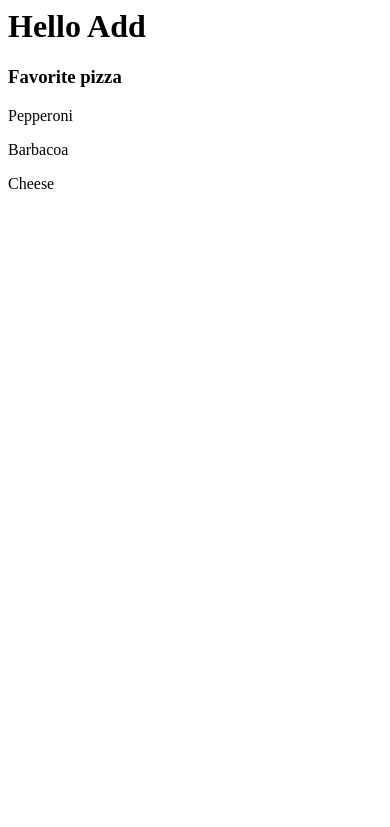
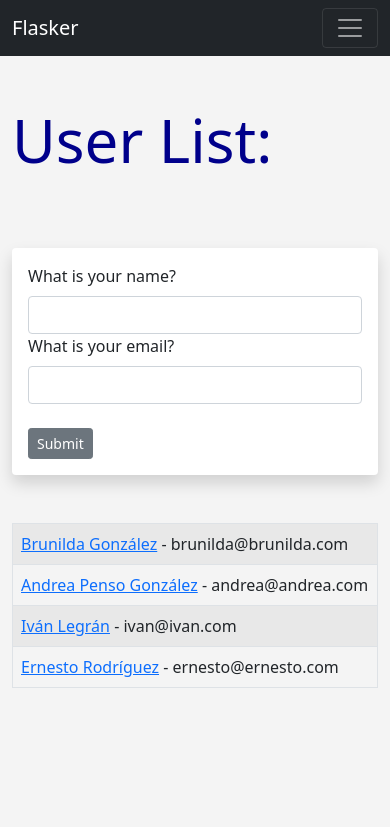
Before and after one commit to ivanlegranbizarro/flasker, a Flask app: page /user/add in a window 390 px wide. Shown: the top 827 px of the page. Run offline with Flask 2, Linux system fonts and the light colour scheme; data comes from the database, SQL or seed files in the repository; both versions use the stored data as it was after the commit.

Commit message:
Add User Page and Update User Page

```diff
--- a/app.py
+++ b/app.py
@@ -1,8 +1,42 @@
-from flask import Flask, render_template
+from flask import Flask, redirect, render_template, flash, request, url_for
+from flask_wtf import FlaskForm
+from wtforms import StringField, SubmitField
+from wtforms.validators import DataRequired, Email
+from flask_sqlalchemy import SQLAlchemy
+from datetime import datetime
 
 # Create a Flask Instance
 
 app = Flask(__name__)
+
+# Add Database
+app.config['SQLALCHEMY_DATABASE_URI'] = 'sqlite:///users.db'
+# Secret Key
+app.config['SECRET_KEY'] = 'mysecretkey'
+# Initialize Database
+db = SQLAlchemy(app)
+
+
+# Create a Model
+class Users(db.Model):
+    id = db.Column(db.Integer, primary_key=True)
+    name = db.Column(db.String(50), nullable=False)
+    email = db.Column(db.String(50), nullable=False, unique=True)
+    date_added = db.Column(db.DateTime, default=datetime.utcnow)
+
+    # Create a string
+
+    def __repr__(self):
+        return f'User {self.name}'
+
+
+# Create a form class
+class UserForm(FlaskForm):
+    name = StringField('What is your name?', validators=[DataRequired()])
+    email = StringField('What is your email?',
+                        validators=[Email(), DataRequired()])
+    submit = SubmitField('Submit')
+
 
 # Create a route decorator
 
@@ -10,14 +44,6 @@ app = Flask(__name__)
 @app.route('/')
 def index():
     return render_template('index.html')
-
-
-@app.route('/user/<name>')
-def user(name):
-    favorite_pizzas = ['Pepperoni', 'Barbacoa', 'Cheese']
-    return render_template('user.html',
-                           name=name,
-                           favorite_pizzas=favorite_pizzas)
 
 
 # Create custom error pages
@@ -35,5 +61,45 @@ def internal_server_error(e):
     return render_template('500.html'), 500
 
 
+# Create User Page
+@app.route('/user/add', methods=['GET', 'POST'])
+def add_user():
+    name = None
+    form = UserForm()
+    if form.validate_on_submit():
+        user = Users.query.filter_by(email=form.email.data).first()
+        if user is None:
+            user = Users(name=form.name.data, email=form.email.data)
+            db.session.add(user)
+            db.session.commit()
+        name = form.name.data
+        form.name.data = ''
+        form.email.data = ''
+        flash('User added successfully!', 'success')
+    all_users = Users.query.order_by(Users.date_added.desc()).all()
+    return render_template('add_user.html',
+                           name=name,
+                           form=form,
+                           all_users=all_users)
+
+
+# Update User Page
+@app.route('/user/update/<int:id>', methods=['GET', 'POST'])
+def update_user(id):
+    user = Users.query.get_or_404(id)
+    form = UserForm()
+    if request.method == 'POST':
+        if form.validate_on_submit():
+            user.name = form.name.data
+            user.email = form.email.data
+            db.session.commit()
+            flash('User updated successfully!', 'success')
+            return redirect(url_for('add_user'))
+        else:
+            flash('Error updating user!', 'danger')
+    elif request.method == 'GET':
+        return render_template('update_user.html', form=form, user=user)
+
+
 if __name__ == '__main__':
     app.run()
--- /dev/null
+++ b/static/css/style.css
@@ -0,0 +1,13 @@
+h1 {
+    color: darkblue;
+    font-size: 60px;
+}
+
+body {
+    background-color: #f4f4f4;
+}
+
+#demo {
+    font-size: 36px;
+    color: darkblue;
+}
--- /dev/null
+++ b/templates/add_user.html
@@ -0,0 +1,60 @@
+{% extends 'base.html' %}
+
+
+{% block title %}
+    Add a new User!
+{% endblock title %}
+
+
+{% block content %}
+    {% with messages = get_flashed_messages(with_categories=true) %}
+        {% if messages %}
+            {% for category, message in messages %}
+                <div class="alert alert-{{ category }} alert-dismissible fade show" role="alert">
+                    <button type="button" class="btn-close" data-bs-dismiss="alert" aria-label="Close"></button>
+                    {{ message }}
+                </div>
+            {% endfor %}
+        {% endif %}
+    {% endwith %}
+
+    {% if name %}
+        <h1 class="my-5">Hello {{ name }}!</h1>
+        <table class="table table-hover table-bordered table-striped">
+            <tr>
+                {% for user in all_users %}
+                    <td>
+                        <a href="{{ url_for('update_user', id=user.id) }}">{{ user.name }}</a> - {{ user.email }}
+                    </td>
+                    </tr>
+                {% endfor %}
+            </table>
+    {% else %}
+        <h1 class="my-5">User List:</h1>
+        <br>
+        <div class="shadow p-3 mb-5 bg-body rounded">
+            <form method="post">
+                {{ form.hidden_tag() }}
+                {{ form.name.label(class='form-label') }}
+                {{ form.name(class='form-control') }}
+                {{ form.email.label(class='form-label') }}
+                {{ form.email(class='form-control') }}
+                <br>
+                {{ form.submit(class='btn btn-secondary btn-sm') }}
+            </form>
+        </div>
+
+        <table class="table table-hover table-bordered table-striped">
+            <tr>
+                {% for user in all_users %}
+                    <td>
+                        <a href="{{ url_for('update_user', id=user.id ) }}">{{ user.name }}</a> - {{ user.email }}
+                    </td>
+                    </tr>
+                {% endfor %}
+            </table>
+
+
+    {% endif %}
+
+{% endblock content %}
--- /dev/null
+++ b/templates/base.html
@@ -0,0 +1,67 @@
+<!doctype html>
+<html lang="en">
+
+<head>
+    <!-- Required meta tags -->
+    <meta charset="utf-8">
+    <meta name="viewport" content="width=device-width, initial-scale=1">
+
+    <!-- Bootstrap CSS -->
+    <link href="https://cdn.jsdelivr.net/npm/bootstrap@5.1.3/dist/css/bootstrap.min.css" rel="stylesheet"
+        integrity="sha384-1BmE4kWBq78iYhFldvKuhfTAU6auU8tT94WrHftjDbrCEXSU1oBoqyl2QvZ6jIW3" crossorigin="anonymous">
+    <!-- Our CSS -->
+    <link rel="stylesheet" href="{{ url_for('static', filename='css/style.css') }}">
+    <title>
+        {% block title %}
+
+        {% endblock title %}
+    </title>
+</head>
+
+<body>
+    <nav class="navbar navbar-expand-md navbar-dark bg-dark">
+        <div class="container">
+            <a class="navbar-brand" href="{{ url_for('index') }}">Flasker</a>
+            <button class="navbar-toggler d-lg-none" type="button" data-bs-toggle="collapse"
+                data-bs-target="#collapsibleNavId" aria-controls="collapsibleNavId" aria-expanded="false"
+                aria-label="Toggle navigation">
+                <span class="navbar-toggler-icon"></span>
+            </button>
+            <div class="collapse navbar-collapse" id="collapsibleNavId">
+                <ul class="navbar-nav me-auto mt-2 mt-lg-0">
+                    <li class="nav-item">
+                        <a class="nav-link" href="{{ url_for('add_user') }}">Add User</a>
+                    </li>
+                    <li class="nav-item dropdown">
+                        <a class="nav-link dropdown-toggle" href="#" id="dropdownId" data-bs-toggle="dropdown"
+                            aria-haspopup="true" aria-expanded="false">Dropdown</a>
+                        <div class="dropdown-menu" aria-labelledby="dropdownId">
+                            <a class="dropdown-item" href="#">Action 1</a>
+                            <a class="dropdown-item" href="#">Action 2</a>
+                        </div>
+                    </li>
+                </ul>
+                <form class="d-flex my-2 my-lg-0">
+                    <input class="form-control me-sm-2" type="text" placeholder="Search">
+                    <button class="btn btn-outline-secondary my-2 my-sm-0" type="submit">Search</button>
+                </form>
+            </div>
+        </div>
+    </nav>
+
+
+    <div class="container">
+        {% block content %}
+
+        {% endblock content %}
+    </div>
+
+
+    <!-- Option 1: Bootstrap Bundle with Popper -->
+    <script src="https://cdn.jsdelivr.net/npm/bootstrap@5.1.3/dist/js/bootstrap.bundle.min.js"
+        integrity="sha384-ka7Sk0Gln4gmtz2MlQnikT1wXgYsOg+OMhuP+IlRH9sENBO0LRn5q+8nbTov4+1p"
+        crossorigin="anonymous"></script>
+
+</body>
+
+</html>
--- a/templates/user.html
+++ /dev/null
@@ -1,8 +0,0 @@
-<h1>Hello {{ name|capitalize }}</h1>
-
-<h3>Favorite pizza</h3>
-
-{% for pizza in favorite_pizzas %}
-    <p>{{ pizza }}</p>
-
-{% endfor %}
```
Also changed, not shown: templates/404.html (+10 -2 lines), templates/500.html (+10 -1 lines), templates/index.html (+10 -1 lines), templates/update_user.html (added, +22 -0 lines), users.db (added).
